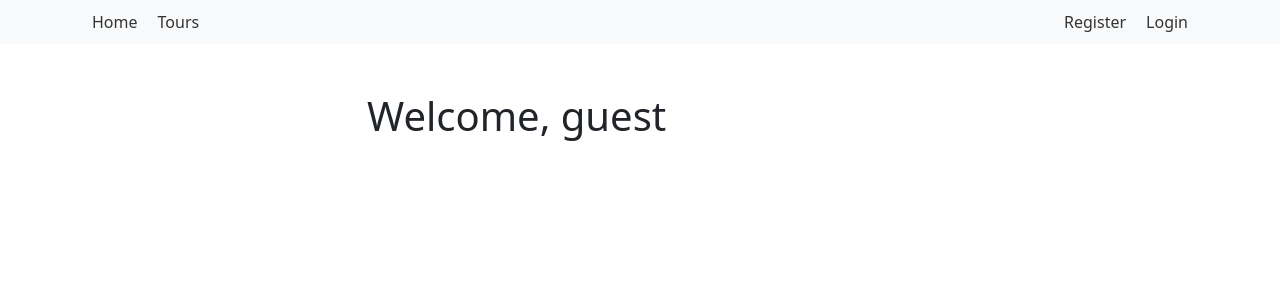
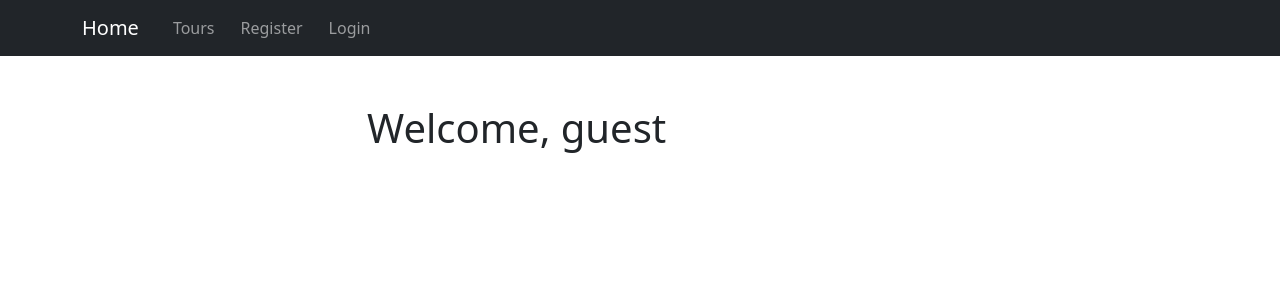
Before and after one commit to UllernJ/SoftwareEngineeringG14, a React (Create React App) app in the folder frontend/: page / in a window 1280 px wide. Shown: the top 300 px of the page. Built offline with nearby package versions, Linux system fonts and the light colour scheme.

Commit message:
Frontend: Styled pages & added more information.

```diff
--- a/frontend/src/components/Navigation/NavigationBar.tsx
+++ b/frontend/src/components/Navigation/NavigationBar.tsx
@@ -9,45 +9,31 @@ export const NavigationBar = () => {
     }
 
     return (
-        <nav style={navStyle}>
-            <div className="container" style={containerStyle}>
-                <Link to="/" style={linkStyle}>Home</Link>
-                <Link to="/tours" style={linkStyle}>Tours</Link>
-                <div style={spacerStyle}></div>
-                {!isUserLoggedIn() ? (
-                    <>
-                    <Link to="/register/user" style={linkStyle}>Register</Link>
-                    <Link to="/login" style={linkStyle}>Login</Link>
-                    </>
-                ) : (
-                    <>
-                    <button onClick={handleLogout}>
-                        Logout
-                    </button>
-                    </>
-                )}
+        <nav className="navbar navbar-expand-lg navbar-dark bg-dark">
+            <div className="container">
+                <Link className="navbar-brand" to="/">Home</Link>
+                <div className="collapse navbar-collapse" id="navbarNav">
+                    <ul className="navbar-nav ml-auto">
+                        <li className="nav-item">
+                            <Link className="nav-link" to="/tours">Tours</Link>
+                        </li>
+                        {!isUserLoggedIn() ? (
+                            <>
+                                <li className="nav-item">
+                                    <Link className="nav-link" to="/register/user">Register</Link>
+                                </li>
+                                <li className="nav-item">
+                                    <Link className="nav-link" to="/login">Login</Link>
+                                </li>
+                            </>
+                        ) : (
+                            <li className="nav-item">
+                                <button className="btn btn-danger" onClick={handleLogout}>Logout</button>
+                            </li>
+                        )}
+                    </ul>
+                </div>
             </div>
         </nav>
     );
 }
-
-const navStyle = {
-    backgroundColor: '#f8f9fa',
-    padding: '10px 0',
-};
-
-const containerStyle = {
-    display: 'flex',
-    justifyContent: 'space-between',
-    alignItems: 'center',
-};
-
-const linkStyle = {
-    textDecoration: 'none',
-    color: '#333',
-    margin: '0 10px',
-};
-
-const spacerStyle = {
-    flex: '1',
-};
--- a/frontend/src/index.css
+++ b/frontend/src/index.css
@@ -11,3 +11,11 @@ code {
   font-family: source-code-pro, Menlo, Monaco, Consolas, 'Courier New',
     monospace;
 }
+
+.navbar-nav .nav-item:hover .nav-link {
+  color: #ffffff;
+}
+
+.navbar-nav.ml-auto .nav-item {
+  margin-left: 10px;
+}
--- a/frontend/src/pages/ToursPage.tsx
+++ b/frontend/src/pages/ToursPage.tsx
@@ -1,37 +1,45 @@
 import {TourService} from "../service/TourService";
 import {Tour} from "../types/global";
 import {useEffect, useState} from "react";
+import {getUser} from "../service/UserService";
 
 export const ToursPage = () => {
     const [toursArr, setToursArr] = useState<Tour[]>([]);
+    const user = getUser();
 
     useEffect(() => {
         TourService.getTours().then(res => {
             setToursArr(res);
-            console.log(res)
         });
     }, []);
+
+    const addAttendee = (tourId: number) => {
+        console.log(tourId)
+        console.log(user.id)
+    }
 
     return (
         <>
             <div className="container mt-5">
                 <div className="row justify-content-center">
                     {toursArr.map((tour: Tour) => (
-                        <div key={tour.id} className="col-md-4 mb-4">
+                        <div className="col-md-4 mb-4">
                             <div className="card">
+                                <div style={{ height: '250px', overflow: 'hidden' }}>
                                 <img src={tour.image} className="card-img-top" alt={tour.name} />
+                                </div>
                                 <div className="card-body">
                                     <h5 className="card-title">{tour.name}</h5>
                                     <p className="card-text">{tour.description}</p>
-                                    <ul className="list-group list-group-flush">
-                                        <li className="list-group-item">Price: {tour.price} euro</li>
-                                        <li className="list-group-item">Duration: {tour.durationHours} hours</li>
-                                        <li className="list-group-item">Max Capacity: {tour.maxCapacity}</li>
-                                        <li className="list-group-item">Date: {new Date(tour.date).toLocaleDateString()}</li>
-                                    </ul>
                                 </div>
+                                <ul className="list-group list-group-flush">
+                                    <li className="list-group-item">Price: {tour.price} euro</li>
+                                    <li className="list-group-item">Duration: {tour.durationHours} hours</li>
+                                    <li className="list-group-item">Participants: {tour.usersAttending.length}/{tour.maxCapacity}</li>
+                                    <li className="list-group-item">Date: {new Date(tour.date).toLocaleDateString()}</li>
+                                </ul>
                                 <div className="card-footer">
-                                    <a href={tour.organization.website} className="btn btn-primary">Visit Organization</a>
+                                    <button className="btn btn-primary" onClick={() => addAttendee(tour.id)}>Attend</button>
                                 </div>
                             </div>
                         </div>
--- a/frontend/src/types/global.d.ts
+++ b/frontend/src/types/global.d.ts
@@ -25,4 +25,5 @@ export type Tour = {
     organization: Organization;
     maxCapacity: number;
     date: Date;
+    usersAttending: User[];
 }
```
